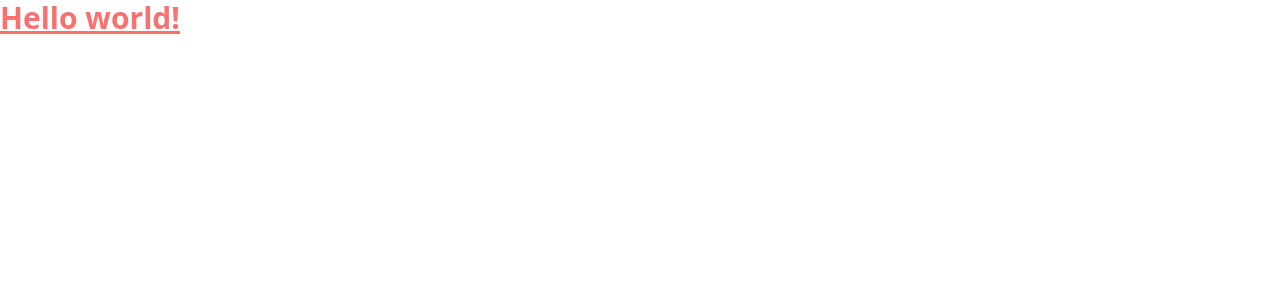
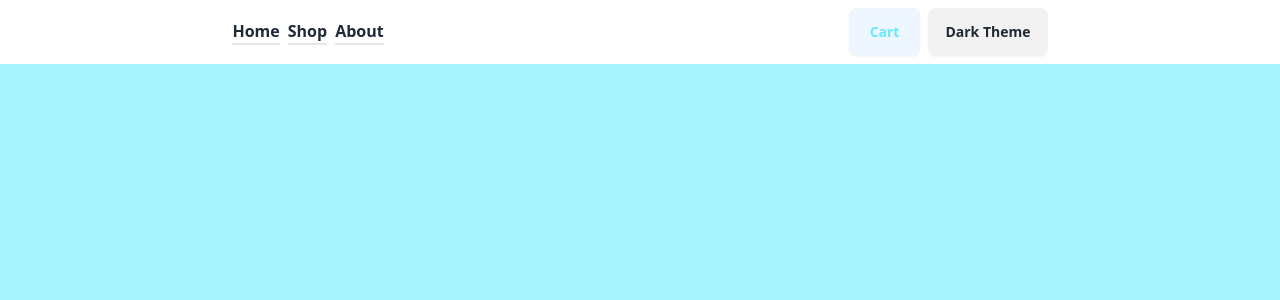
Before and after one commit to AV-MMI/finesse-bargain, a React (Vite) app: page / in a window 1280 px wide. Shown: the top 300 px of the page. Built offline with nearby package versions, Linux system fonts and the light colour scheme.

Commit message:
working on root

```diff
--- a/package.json
+++ b/package.json
@@ -16,13 +16,16 @@
     "react": "^18.2.0",
     "react-dom": "^18.2.0",
     "react-router-dom": "^6.23.1",
-    "sort-by": "^0.0.2"
+    "sort-by": "^0.0.2",
+    "vite-tsconfig-paths": "^4.3.2"
   },
   "devDependencies": {
     "@testing-library/jest-dom": "^6.4.5",
     "@testing-library/react": "^15.0.7",
+    "@testing-library/user-event": "^14.5.2",
     "@types/react": "^18.3.2",
     "@types/react-dom": "^18.3.0",
+    "@types/testing-library__jest-dom": "^6.0.0",
     "@typescript-eslint/eslint-plugin": "^7.2.0",
     "@typescript-eslint/parser": "^7.2.0",
     "@vitejs/plugin-react": "^4.2.1",
--- a/src/App.tsx
+++ /dev/null
@@ -1,17 +0,0 @@
-import { useState } from 'react'
-import reactLogo from './assets/react.svg'
-import viteLogo from '/vite.svg'
-
-function App() {
-  const [count, setCount] = useState(0)
-
-  return (
-    <>
-    <h1 className="text-3xl font-bold underline text-red-400">
-      Hello world!
-    </h1>
-    </>
-  )
-}
-
-export default App
--- a/src/components/Button.tsx
+++ b/src/components/Button.tsx
@@ -3,7 +3,7 @@ export { Button };
 interface ButtonProps {
     text: string;
     className: string;
-    onClick: MouseEvent;
+    onClick: MouseEvent ;
 }
 
 function Button({text, className, onClick} : ButtonProps){
--- /dev/null
+++ b/src/components/Root.tsx
@@ -0,0 +1,40 @@
+import { Fragment, useState } from "react";
+import { Button } from "./Button";
+import { Link, Outlet } from "react-router-dom";
+
+export { Root }
+
+function Root({}){
+    let [isDark, darkTheme] = useState(false);
+    let [tab, setTab] = useState("Home");
+
+    const tabTracker = (e) => {
+        setTab(e.target.textContent);
+        e.target.classList.add("border-b-orange-600")
+    }
+
+    return (
+        <div className="min-h-screen">
+            <nav data-theme={ (isDark ? "dark" : "light") } className="max-h-[8vh] min-h-[8vh] flex items-center">
+                <ul className="flex items-center w-full justify-around">
+                    <div className="siteNavigation flex space-x-2">
+                        <li onClick={tabTracker} className={`font-semibold cursor-pointer border-b-2 hover:border-b-orange-500`}><Link to={`/`}>Home</Link></li>
+                        <li onClick={tabTracker} className={`font-semibold cursor-pointer border-b-2 hover:border-b-orange-500`}><Link to={`shop/`}>Shop</Link></li>
+                        <li onClick={tabTracker} className={`font-semibold cursor-pointer border-b-2 hover:border-b-orange-500`}><Link to={`about/`}>About</Link></li>
+                    </div>
+                    <div className="siteUtils flex space-x-2 items-center">
+                        <li>
+                            <Button text="Cart" className="text-cyan-300 hover:border-[#a2d3ff] hover:text-cyan-400 pl-5 pr-5 hover:bg-[#d5ebff] bg-[#EEF7FF] pt-1 pb-1" />
+                        </li>
+                        <li>
+                            <Button text={ (isDark ? "Light Theme" : "Dark Theme")}/>
+                        </li>
+                    </div>
+                </ul>
+            </nav>
+            <main className="max-h-[92vh] min-h-[92vh] min-w-screen bg-cyan-200">
+                <Outlet />
+            </main>
+        </div>
+    )
+}
--- a/src/main.tsx
+++ b/src/main.tsx
@@ -1,10 +1,33 @@
 import React from 'react'
 import ReactDOM from 'react-dom/client'
-import App from './App.tsx'
+import {
+  createBrowserRouter,
+  RouterProvider,
+} from "react-router-dom";
 import './index.css'
+import { Root } from './components/Root';
+
+const router = createBrowserRouter([
+  {
+    path: "/",
+    element: <Root/>,
+    errorElement: <h1>Hi this is an error :(</h1>,
+    children : [
+      {
+        path: "shop/",
+        element: <h1>This is the shop</h1>,
+        errorElement: <h2>such category doesnt exist</h2>
+      },
+      {
+        path: "about/",
+        element: <h1>This is the about</h1>,
+      }
+    ]
+  },
+]);
 
 ReactDOM.createRoot(document.getElementById('root')!).render(
   <React.StrictMode>
-    <App />
+    <RouterProvider router={router} />
   </React.StrictMode>,
 )
--- a/vite.config.ts
+++ b/vite.config.ts
@@ -1,12 +1,13 @@
 import { defineConfig } from 'vite'
+import tsconfigPaths from 'vite-tsconfig-paths'
 import react from '@vitejs/plugin-react'
 
 // https://vitejs.dev/config/
 export default defineConfig({
- plugins: [react()],
+ plugins: [react(), tsconfigPaths()],
   test: {
     globals: true,
     environment: 'jsdom',
-    setupFiles: './tests/setup.js',
+    //setupFiles: './test/setup.js',
   },
 })
```
Also changed, not shown: src/test/setup.js (renamed from test/setup.js, +2 -0 lines), 2 other files (tests, documents, lock files or other folders).
